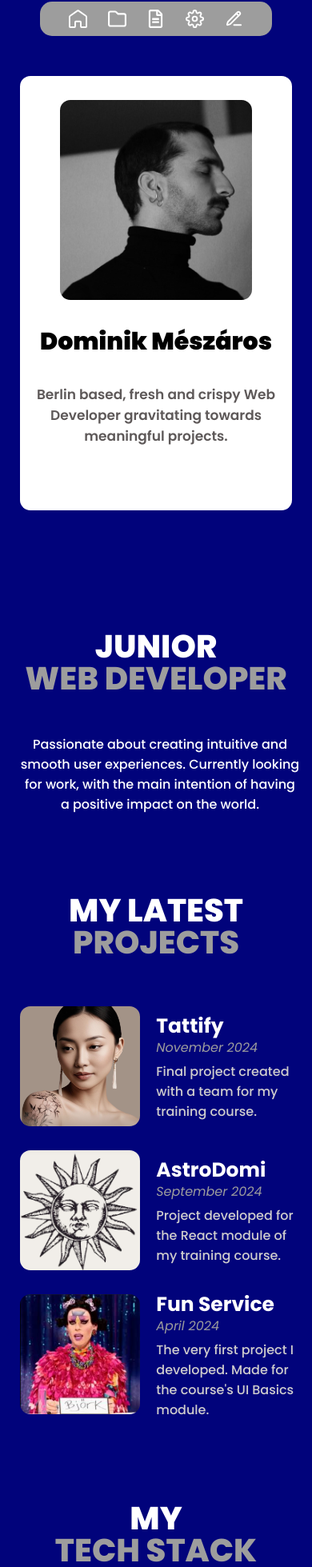
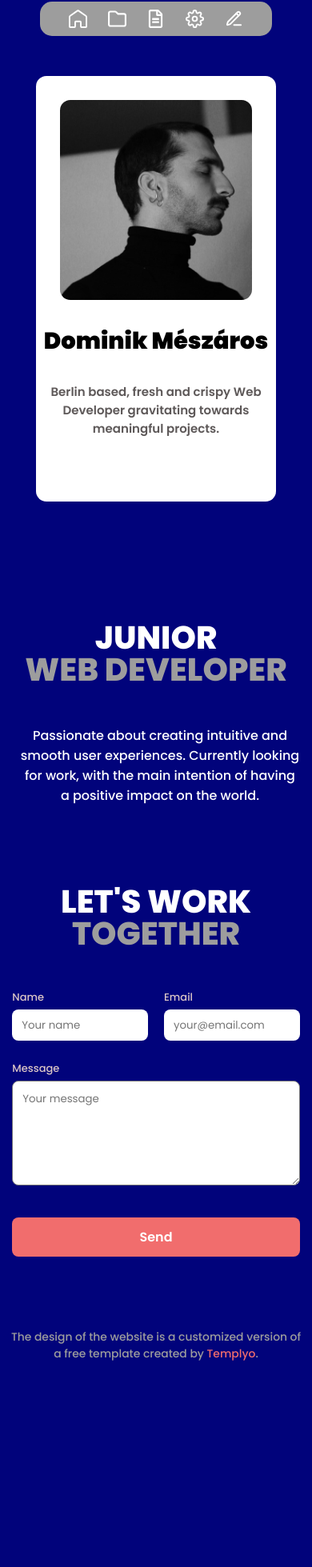
Before and after one commit to Domszilu/portfolio, a React (Vite) app in the folder frontend/: page / in a window 390 px wide. Shown: the part 38-1997 px from the top of the page at 80% size. After the commit the page ends 1821 px from the top, so only its background shows below. Built offline with nearby package versions, Linux system fonts and the light colour scheme.

Commit message:
experimenting with media breakpoints

```diff
--- a/frontend/src/components/Footer/StyledFooter.js
+++ b/frontend/src/components/Footer/StyledFooter.js
@@ -1,13 +1,17 @@
 import styled from "styled-components";
+import { device } from "../../pages/Styles";
 
 export const FooterWrapper = styled.footer`
     display: flex;
     justify-content: center;
     align-items: center;
-    padding: 19.8rem 1rem 8rem 1rem;
+    padding: 5rem 1rem 8rem 1rem;
     font-size: clamp(1rem, calc(1vw + 1rem), 1.6rem);
     font-weight: 500;
     text-align: center;
+    @media ${device.tablet} {
+        padding: 19.8rem 1rem 8rem 1rem;
+    }
     p {
         font-family: "Poppins", serif;
         color: #9d9d9d;
--- a/frontend/src/components/NameCard/NameCardStyles.js
+++ b/frontend/src/components/NameCard/NameCardStyles.js
@@ -13,7 +13,8 @@ export const StyledCardContainer = styled.div`
     border-radius: 13px;
     position: sticky;
     top: 45px;
-    width: 34rem;
+    /* width: 34rem; */
+    width: clamp(30rem, 50vw, 34rem);
     @media ${device.tablet} {
         margin-top: 11rem;
     }
@@ -28,7 +29,7 @@ export const StyledCardContainer = styled.div`
     h1 {
         font-family: "Poppins", serif;
         font-weight: 900;
-        font-size: 3rem;
+        font-size: 2.9rem;
         text-align: center;
         white-space: nowrap;
     }
@@ -38,6 +39,6 @@ export const StyledCardContainer = styled.div`
         font-weight: 600;
         color: #5e5959;
         text-align: center;
-        font-size: 1.7rem;
+        font-size: 1.5rem;
     }
 `;
--- a/frontend/src/index.css
+++ b/frontend/src/index.css
@@ -8,7 +8,7 @@
 }
 
 :root {
-  font-size: 62.5%
+  font-size: 62.5%;
 }
 
 body {
--- a/frontend/src/pages/Home.jsx
+++ b/frontend/src/pages/Home.jsx
@@ -18,8 +18,8 @@ const Home = () => {
                     </Wrapper>
                     <Wrapper>
                         <Hero />
-                        <Projects />
-                        <TechStack />
+                        {/* <Projects /> */}
+                        {/* <TechStack /> */}
                         <Contact />
                     </Wrapper>
                 </DualColumnWrapper>
--- a/frontend/src/pages/Styles.js
+++ b/frontend/src/pages/Styles.js
@@ -32,6 +32,7 @@ export const DualColumnWrapper = styled.div`
     margin: auto;
     flex: 1 0 0px;
     gap: 5rem;
+    width: 100%;
 
     @media ${device.laptop} {
         flex-direction: row;
```
